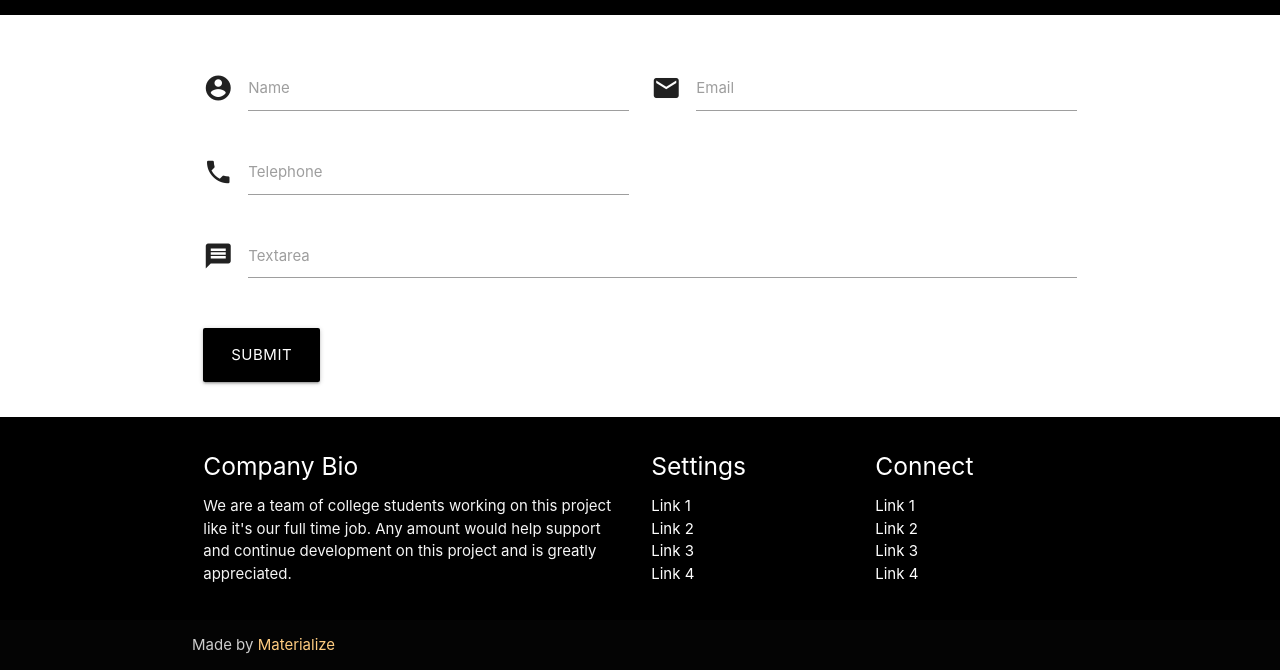
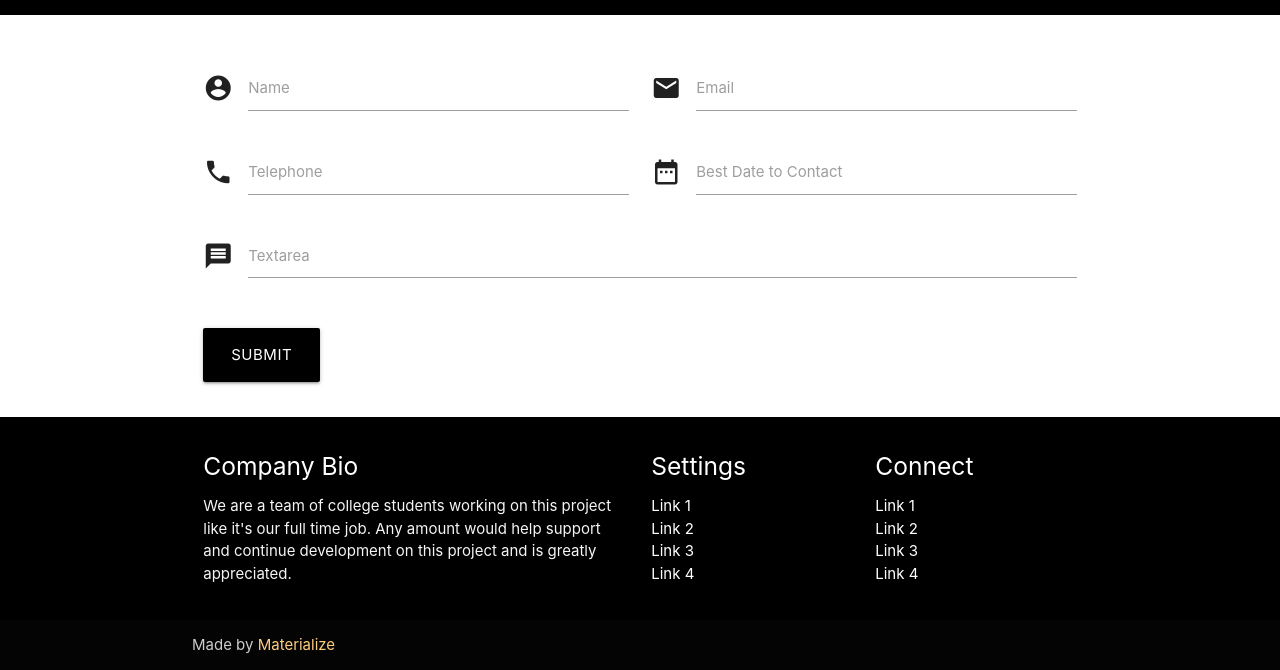
Before and after one commit to ravifreson/MyConsulting, a plain HTML site: page index.html in a window 1280 px wide. Shown: the part 2076-2746 px from the top of the page. Drawn offline with nearby package versions, Linux system fonts and the light colour scheme.

Commit message:
Add files via upload

```diff
--- a/index.html
+++ b/index.html
@@ -253,6 +253,11 @@
                             <input id="icon_telephone" type="tel" class="validate" name="phone">
                             <label for="icon_telephone">Telephone</label>
                         </div>
+                        <div class="input-field col s6">
+                            <i class="material-icons prefix">date_range</i>
+                            <input id="date" type="text" class="datepicker">
+                            <label for="date">Best Date to Contact</label>
+                        </div>
                         <div class="input-field col s12">
                             <i class="material-icons prefix">message</i>
                             <textarea id="textarea1" class="materialize-textarea" name="comment"></textarea>
```
